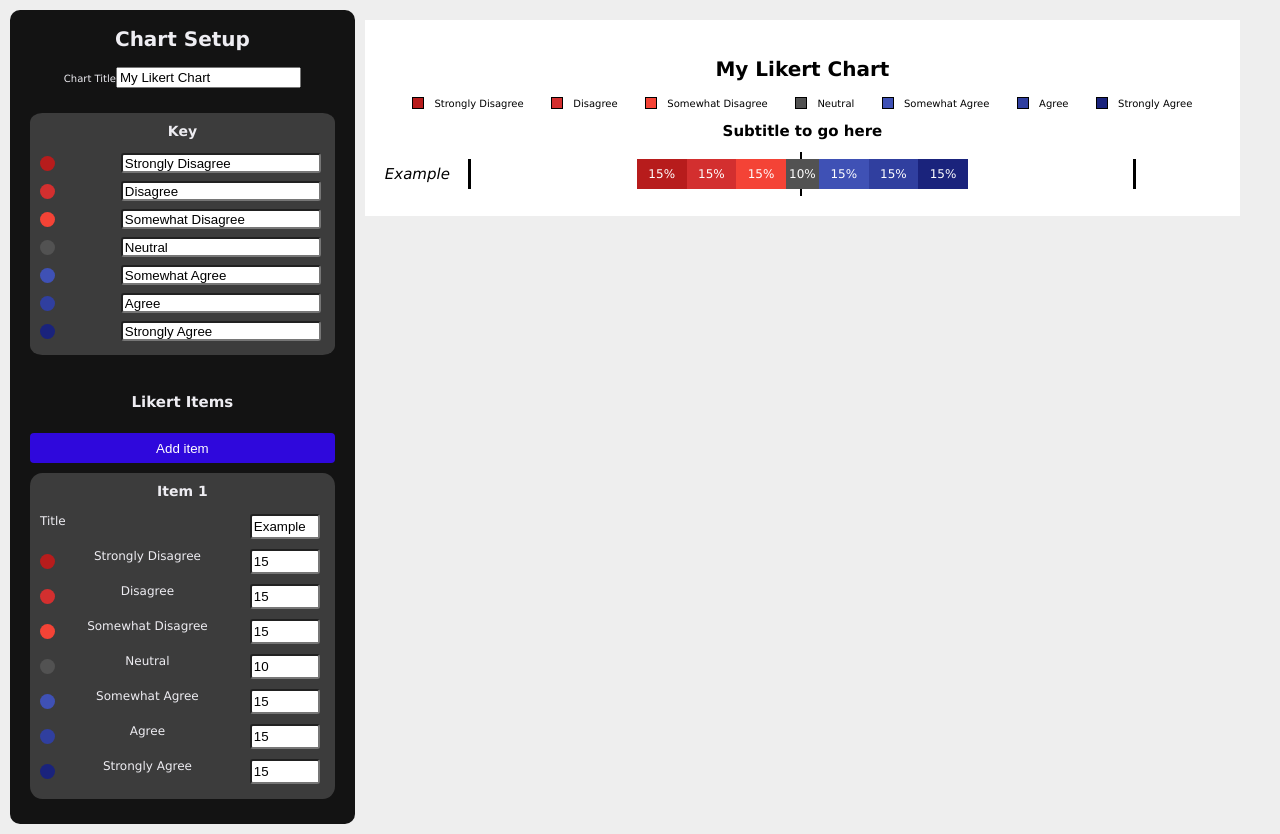
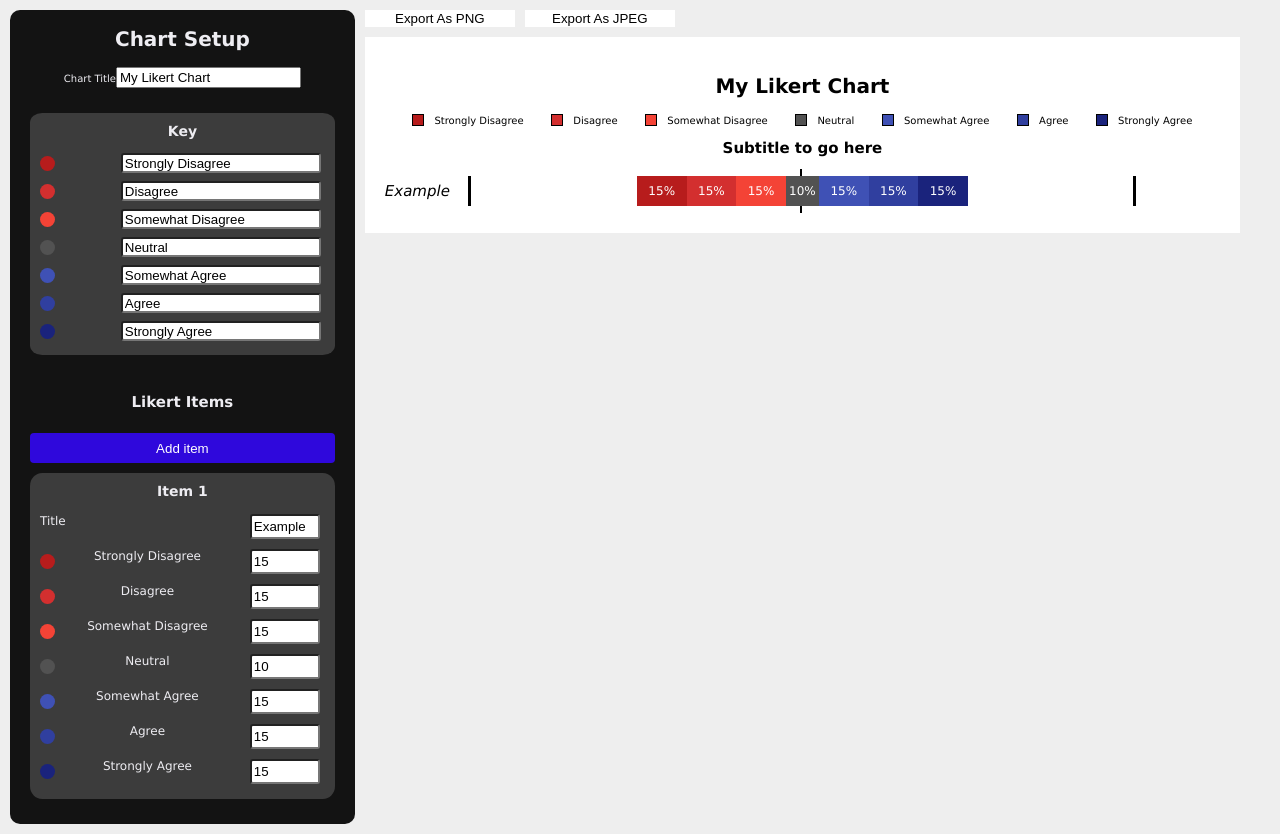
Before and after one commit to JackHoltNU/datavis, a Next.js app: page / in a window 1280 px wide. Built offline with nearby package versions, Linux system fonts and the light colour scheme.

Commit message:
charts now export to png and jpeg

```diff
--- a/components/chartCard.tsx
+++ b/components/chartCard.tsx
@@ -1,5 +1,66 @@
-const ChartCard = (props) => {
-  return <div className="chartcard">{props.children}</div>;
+import React, { useRef } from "react";
+import { Item, LikertKey, ChartCard } from "./types/types";
+import Key from "./key";
+
+const ComponentToPrint = React.forwardRef<HTMLInputElement, ChartCard>(
+  ({ title, subtitle, items, likertKey, likerts }: ChartCard, ref) => (
+    <div ref={ref} className="chartcard__inner">
+      <h1>{title}</h1>
+      {items[0] && <Key likertKey={likertKey} />}
+      <h2>Subtitle to go here</h2>
+      {likerts.map((likert) => {
+        return likert;
+      })}
+    </div>
+  )
+);
+
+const ChartCard = ({
+  title,
+  subtitle,
+  items,
+  likertKey,
+  likerts,
+}: ChartCard) => {
+  const componentRef = useRef();
+
+  return (
+    <div className="chartcard__outer">
+      <div className="chartcard__btn--container">
+        <button
+          className="chartcard__btn"
+          onClick={async () => {
+            const { exportComponentAsPNG } = await import(
+              "react-component-export-image"
+            );
+            exportComponentAsPNG(componentRef);
+          }}
+        >
+          Export As PNG
+        </button>
+        <button
+          className="chartcard__btn"
+          onClick={async () => {
+            const { exportComponentAsJPEG } = await import(
+              "react-component-export-image"
+            );
+            exportComponentAsJPEG(componentRef);
+          }}
+        >
+          Export As JPEG
+        </button>
+      </div>
+
+      <ComponentToPrint
+        ref={componentRef}
+        title={title}
+        subtitle={subtitle}
+        items={items}
+        likertKey={likertKey}
+        likerts={likerts}
+      />
+    </div>
+  );
 };
 
 export default ChartCard;
--- a/pages/index.tsx
+++ b/pages/index.tsx
@@ -4,7 +4,11 @@ import Key from "../components/key";
 import { useCallback, useEffect, useRef, useState } from "react";
 import BlockInput from "../components/blockInput";
 import ItemInput from "../components/itemInput";
-import { Item, LikertKey } from "../components/types/types";
+import type {
+  Item,
+  LikertKey,
+  ChartCard as Chart,
+} from "../components/types/types";
 import { v4 as uuidv4 } from "uuid";
 import KeyInput from "../components/keyInput";
 
@@ -148,14 +152,20 @@ export default function Home() {
           })}
       </section>
       <section className="chartArea">
-        <ChartCard>
-          <h1>{chartTitle}</h1>
+        <ChartCard
+          title={chartTitle}
+          subtitle="test"
+          items={items}
+          likertKey={key}
+          likerts={likerts}
+        />
+        {/* <h1>{chartTitle}</h1>
           {items[0] && <Key likertKey={key} />}
           <h2>Subtitle to go here</h2>
           {likerts.map((likert) => {
             return likert;
-          })}
-        </ChartCard>
+          })} */}
+        {/* </ChartCard> */}
       </section>
     </main>
   );
--- a/styles/_base.scss
+++ b/styles/_base.scss
@@ -40,7 +40,7 @@ html {
 .chartArea {
   align-items: start;
   display: flex;
-  margin-top: 2rem;
+  margin-top: 1rem;
   min-width: calc($min-width - $sidebar-width);
   padding-right: 4rem;
   width: calc(100vw - $sidebar-width);
--- a/styles/_chart.scss
+++ b/styles/_chart.scss
@@ -1,4 +1,11 @@
 .chartcard {
+  &__outer {
+    display: flex;
+    flex-direction: column;
+    width: 100%;
+  }
+
+  &__inner {
     align-items: center;
     background-color: white;
     /* border: solid 4px black;
@@ -9,7 +16,23 @@
     margin-bottom: 200px;
     min-height: 100px;
     padding: 20px;
-  width: 100%;
+  }
+
+  &__btn-container {
+    display: flex;
+  }
+
+  &__btn {
+    background-color: white;
+    border: none;
+    width: 15rem;
+    margin-bottom: 1rem;
+    margin-right: 1rem;
+  }
+
+  &__btn:hover {
+    cursor: pointer;
+  }
 }
 
 .likert {
```
Also changed, not shown: components/types/types.tsx (+9 -1 lines). Lines whose indentation alone changed are shown as unchanged.
